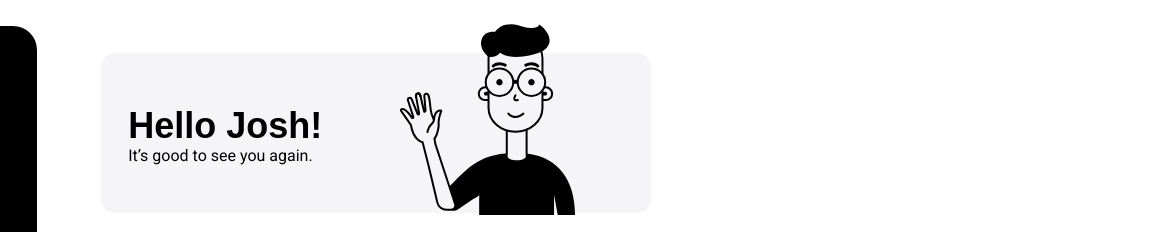
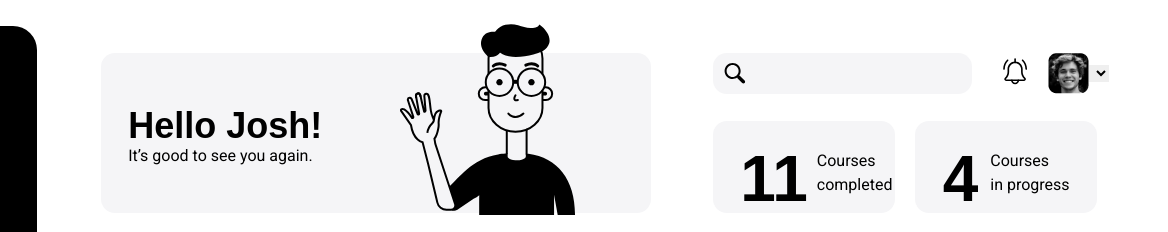
Before and after one commit to olhafastiuk/cursor-homework, a plain HTML site: page 07-dashboard-homework/index.html in a window 1280 px wide. Shown: the top 232 px of the page, 112-1280 px from the left. Drawn offline with Linux system fonts and the light colour scheme; a web font is replaced by a local one.

Commit message:
HW #7: Add status bar.

```diff
--- a/07-dashboard-homework/index.html
+++ b/07-dashboard-homework/index.html
@@ -163,10 +163,27 @@
                 </div>
             </div>
 
-
         </section>
         <section class="status">
-
+            <div class="status-bar">
+                <div class="status-bar-div">
+                    <input class="bg-gray" type="text" id="search-input">
+                    <a href="#"><img src="./images/bell.svg" alt="notification"></a>
+                    <img class="profile-photo" src="./images/profile-photo.png" alt="Profile photo">
+                    <select name="select" id="profile-menu">
+                    </select>
+                </div>
+                <div class="status-bar-div">
+                    <div class="status-bloc mr-5 bg-gray">
+                        <span>11</span>
+                        <p>Courses completed</p>
+                    </div>
+                    <div class="status-bloc bg-gray">
+                        <span>4</span>
+                        <p>Courses<br>in progress</p>
+                    </div>
+                </div>
+            </div>
         </section>
     </div>
 </body>
--- a/07-dashboard-homework/style.css
+++ b/07-dashboard-homework/style.css
@@ -136,11 +136,6 @@ nav {
 }
 
 
-/* .circle-status, svg, circle {
-    width: 5vw;
-    height: 5vw;
-} */
-
 .circle-status{
     display: flex;
     align-items: center;
@@ -229,3 +224,65 @@ circle {
 .mr-4 {
     margin-right: 4%;
 }
+
+.status {
+    margin-left: 5%;
+    width: 31vw;
+    margin-top: 27px;
+}
+
+.status-bar{
+    display: flex;
+    flex-direction: column;
+    justify-content: space-between;
+    height: 160px;
+}
+
+.status-bar-div{
+    display: flex;
+    align-items: center;
+}
+
+#search-input{
+    outline: none;
+    border: 0;
+    height: 100%;
+    width: 67%;
+    margin-right: 8%;
+    background-image: url(./images/search.svg);
+    background-repeat: no-repeat;
+    background-position: 5% 50%;
+    padding: 0 0 0 10%;
+}
+
+.profile-photo {
+    margin-left: 5%;
+    cursor: pointer;
+}
+
+#profile-menu {
+    border: none;
+    outline: none;
+    cursor: pointer;
+}
+
+.status-bloc{
+    display: flex;
+    align-items: center;
+    justify-content: space-between;
+    padding: 7% 7% 4%;
+    width: 46%;
+}
+
+.status-bloc span{
+    font-size: 4em;
+    font-family: 'Baloo Bhaina 2', sans-serif;
+    font-weight: 800;
+    line-height: 0;
+    margin-right: 7%;
+    padding-top: 10%;
+}
+
+.mr-5 {
+    margin-right: 5%;
+}
```
Also changed, not shown: 07-dashboard-homework/images/search.svg (added).
